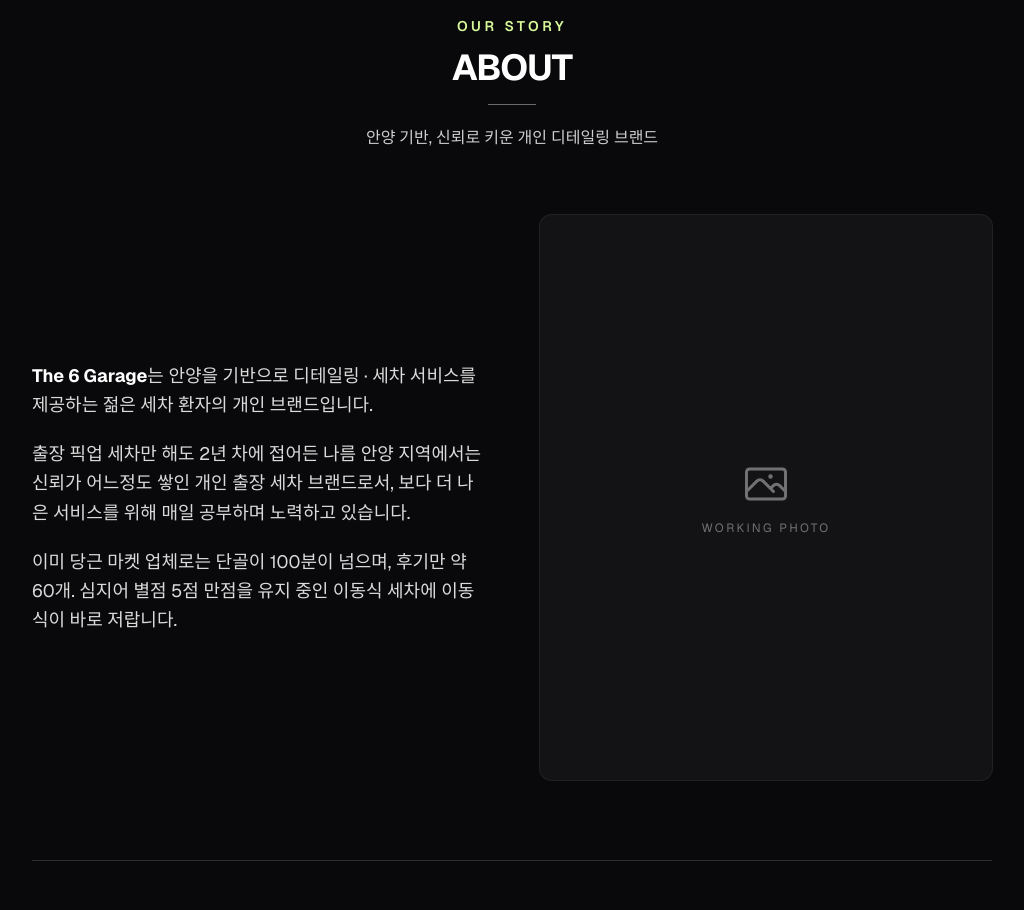
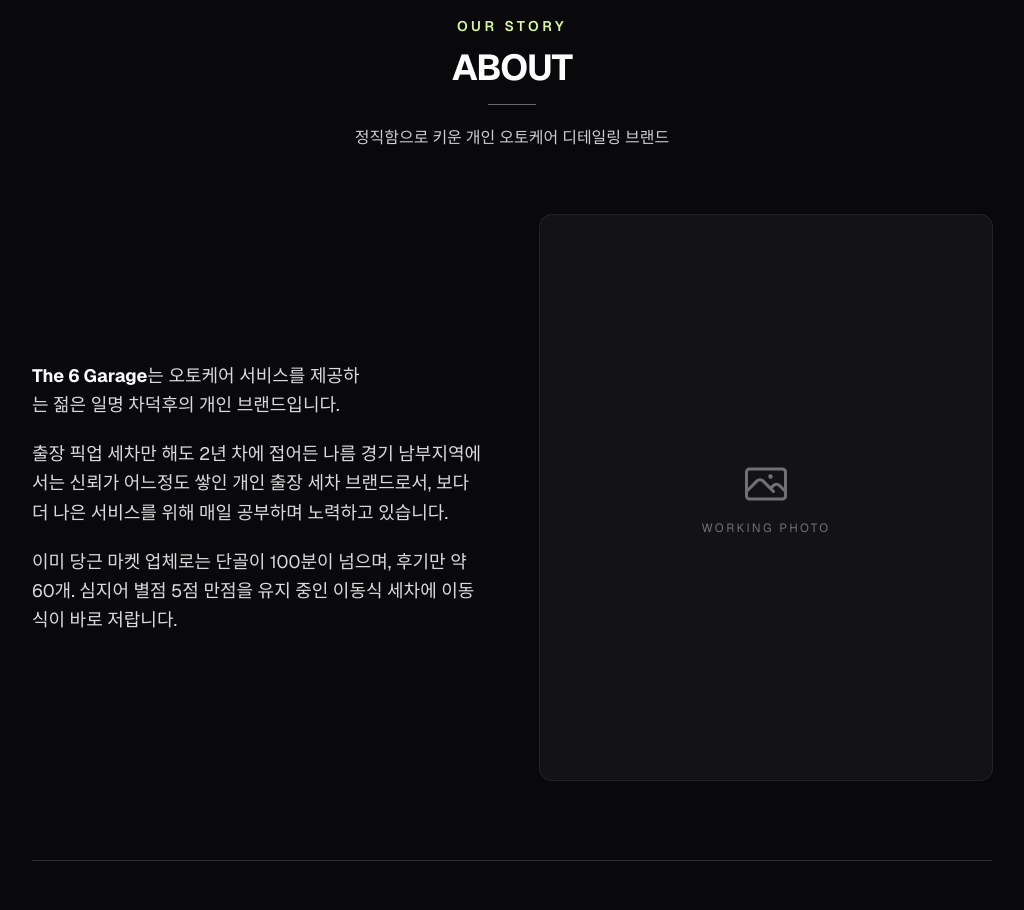
Before and after one commit to jaesung0322/the_six_garage_tmp, a Next.js app: page / in a window 1280 px wide. Shown: the part 880-1790 px from the top of the page, without its empty margins (128-1152 px from the left). Built offline with nearby package versions, Linux system fonts and the light colour scheme; no server answers.

Commit message:
20260620 text minor update 01

```diff
--- a/components/landing/AboutStory.tsx
+++ b/components/landing/AboutStory.tsx
@@ -17,7 +17,7 @@
             className="mx-auto mt-4 block h-px w-12 bg-white/40"
           />
           <p className="mx-auto mt-5 max-w-xl text-sm leading-relaxed text-white/80 sm:text-base">
-            안양 기반, 신뢰로 키운 개인 디테일링 브랜드
+            정직함으로 키운 개인 오토케어 디테일링 브랜드
           </p>
         </header>
 
@@ -27,12 +27,12 @@
           <div className="space-y-5 text-base leading-relaxed text-white/85 sm:text-lg">
             <p>
               <span className="font-bold text-white">The 6 Garage</span>
-              는 안양을 기반으로 디테일링 · 세차 서비스를 제공하는
-              <span className="whitespace-nowrap"> 젊은 세차 환자의 </span>
+              는 오토케어 서비스를 제공하는
+              <span className="whitespace-nowrap"> 젊은 일명 차덕후의 </span>
               개인 브랜드입니다.
             </p>
             <p>
-              출장 픽업 세차만 해도 2년 차에 접어든 나름 안양 지역에서는
+              출장 픽업 세차만 해도 2년 차에 접어든 나름 경기 남부지역에서는
               신뢰가 어느정도 쌓인 개인 출장 세차 브랜드로서, 보다 더 나은
               서비스를 위해 매일 공부하며 노력하고 있습니다.
             </p>
```
